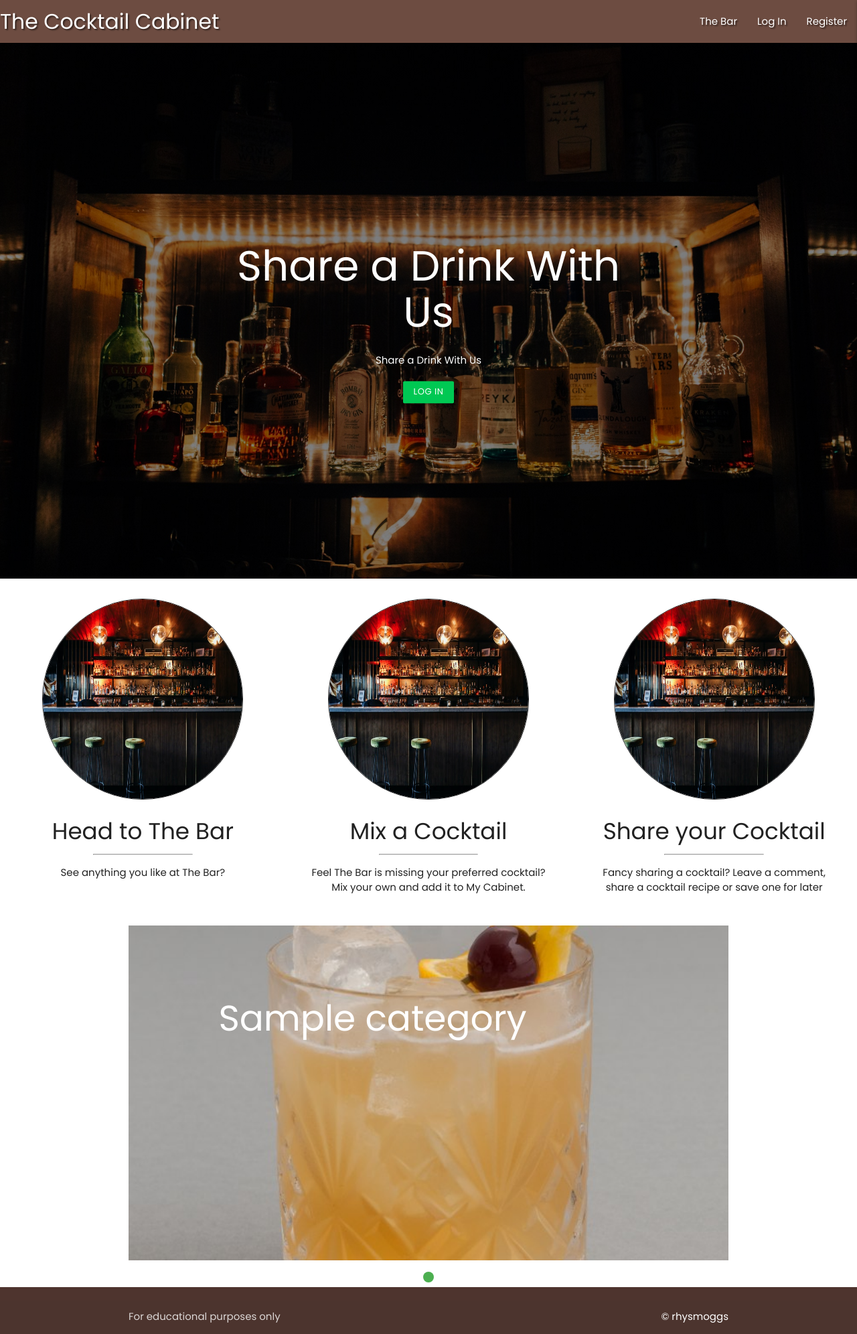
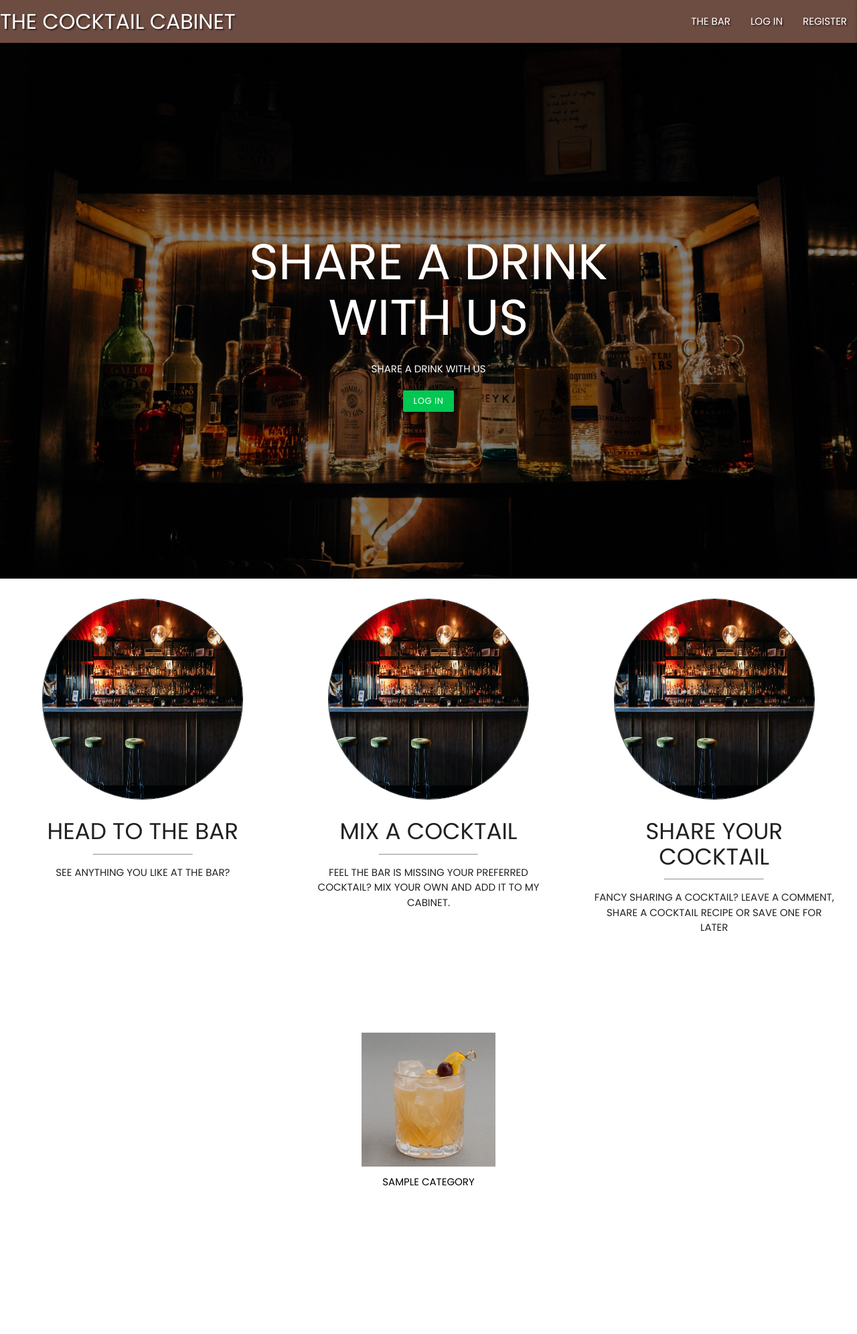
Before and after one commit to rhysmoggs/ms3-final-cocktails, a Flask app: page / in a window 1280 px wide. Shown: the whole page at 67% size. After the commit the page ends 1771 px from the top, so only its background shows below. Run offline with Flask 2, Linux system fonts and the light colour scheme; tables that the repository leaves empty hold one stand-in row (values such as "Sample post"); a database or web service that is not in the repository returns one stand-in record (values such as "Sample title"); some libraries are stand-ins or nearby versions.

Commit message:
Add carousel to home.html

```diff
--- a/cocktails/static/css/style.css
+++ b/cocktails/static/css/style.css
@@ -12,6 +12,7 @@ body,
 html {
     height: 100%;
     font-family: 'Poppins', sans-serif;
+    text-transform: uppercase;
 }
 
 /* The hero image */
@@ -51,6 +52,10 @@ html {
     left: 50%;
     transform: translate(-50%, -50%);
     color: white;
+}
+
+.hero-text h1 {
+    font-size: 5rem;
 }
 
 .bar-text {
@@ -139,3 +144,15 @@ main {
         margin: 0 1em;
     }
 }
+
+/* Carousel */
+.carousel-text {
+    background-color: white;
+    color: black;
+    font-size: 1rem;
+    padding: 6px 10px;
+    /* position: absolute; */
+    bottom: 6px;
+    width: 100%;
+    text-align: center;
+  }
--- a/cocktails/static/js/script.js
+++ b/cocktails/static/js/script.js
@@ -1,8 +1,8 @@
 $(document).ready(function(){
     $(".sidenav").sidenav({edge: "right"});
     $(".collapsible").collapsible();
-    $('.slider').slider({
-        height: 500,
+    $('.carousel').carousel({
+        numVisible: 4,
     });
     $('select').formSelect();
 
--- a/cocktails/templates/base.html
+++ b/cocktails/templates/base.html
@@ -77,16 +77,6 @@
     {% block content %}
     {% endblock %}
 
-
-    <footer class="page-footer brown darken-3">
-        <div class="footer-copyright">
-            <div class="container">
-                For educational purposes only
-                <a class="white-text right" href="https://www.linkedin.com/home" target="_blank">&copy; rhysmoggs</a>
-            </div>
-        </div>
-    </footer>
-
     <script src="https://code.jquery.com/jquery-3.5.1.min.js"
         integrity="sha256-9/aliU8dGd2tb6OSsuzixeV4y/faTqgFtohetphbbj0=" crossorigin="anonymous"></script>
     <script src="https://cdnjs.cloudflare.com/ajax/libs/materialize/1.0.0/js/materialize.min.js"></script>
--- a/cocktails/templates/home.html
+++ b/cocktails/templates/home.html
@@ -39,22 +39,14 @@
   </div>
 </section>
 
-<main class="container">
-  <div class="slider">
-    <ul class="slides">
-      {% for category in categories %}
-      <li>
-        <a href="{{ url_for('filter_category', category_id=category.id) }}">
-          <img src="../static/images/whiskey_sour.jpg" alt="picture of a whiskey sour cocktail" width="100" height="250">
-          <div class="caption left-align">
-            <h2>{{ category.category_name }}</h2>
-            <!-- <h6 class="light grey-text text-lighten-3">Here's our small slogan.</h6> -->
-          </div>
-        </a>
-      </li>
-      {% endfor %}
-    </ul>
-  </div>
-</main>
+<!-- Carousel -->
+<div class="carousel">
+  {% for category in categories %}
+    <a class="carousel-item" href="{{ url_for('filter_category', category_id=category.id) }}">
+      <img src="../static/images/whiskey_sour.jpg" alt="picture of a cocktail" style="width:100%">
+      <div class="carousel-text">{{ category.category_name }}</div>
+    </a>
+  {% endfor %}
+</div>
 
 {% endblock %}
```
